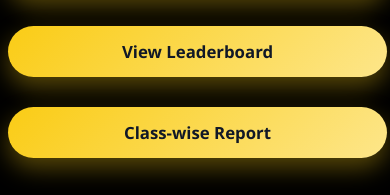
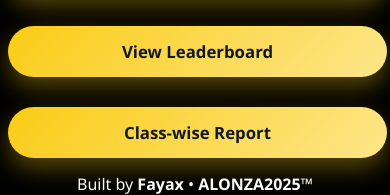
Before and after one commit to fayax10/fund_tracker, a Flask app: page / in a window 390 px wide. Shown: the part 769-964 px from the top of the page. Run offline with Flask 3, Linux system fonts and the light colour scheme; data that the repository does not hold is empty.

Commit message:
Initial working fund tracker app

```diff
--- a/static/style.css
+++ b/static/style.css
@@ -316,3 +316,22 @@ td {
   background: #020617;
   color: #f9fafb;
 }
+.watermark {
+  position: fixed;
+  bottom: 10px;
+  width: 100%;
+  text-align: center;
+  font-size: 12px;
+  color: rgba(255, 255, 255, 0.6);
+  pointer-events: none; /* prevents click blocking */
+  z-index: 999;
+  letter-spacing: 0.3px;
+}
+
+.watermark strong {
+  color: rgba(255, 255, 255, 0.85);
+}
+.watermark {
+  font-family: system-ui, -apple-system, BlinkMacSystemFont;
+  backdrop-filter: blur(6px);
+}
--- a/templates/index.html
+++ b/templates/index.html
@@ -92,6 +92,8 @@
     loadStats();
     setInterval(loadStats, 5000);
   </script>
-
+<footer class="watermark">
+  Built by <strong>Fayax</strong> • <strong>ALONZA2025™</strong>
+</footer>
 </body>
 </html>
```
Also changed, not shown: database.db.
